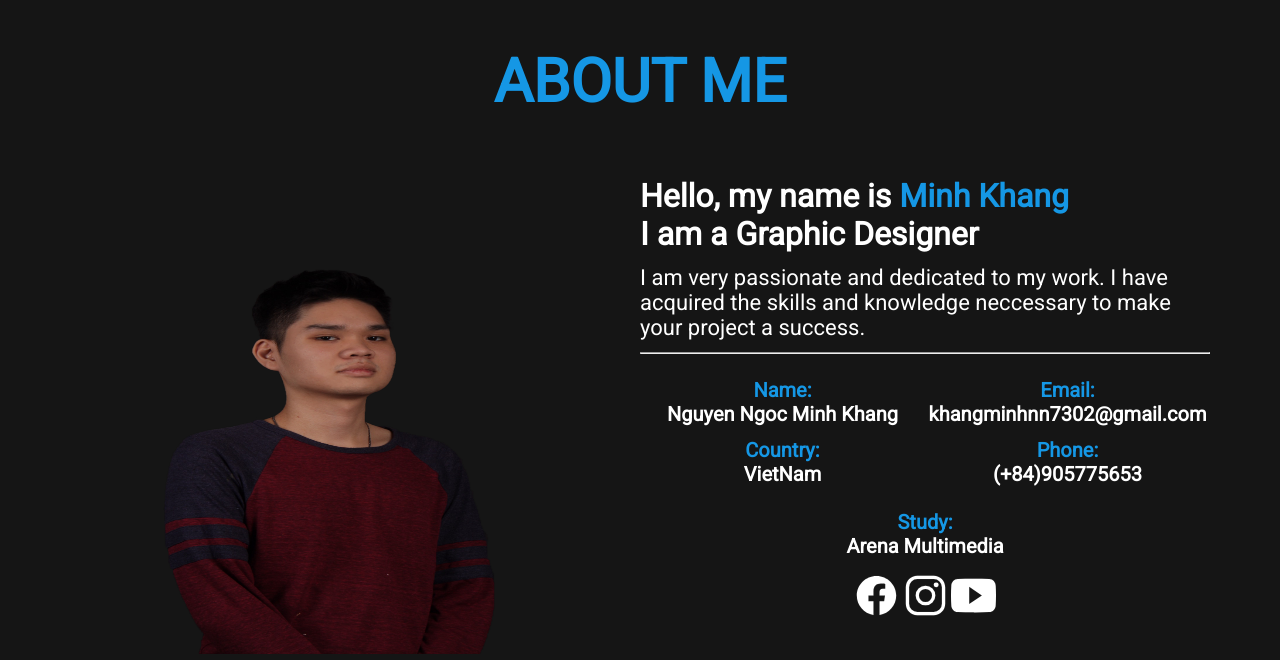
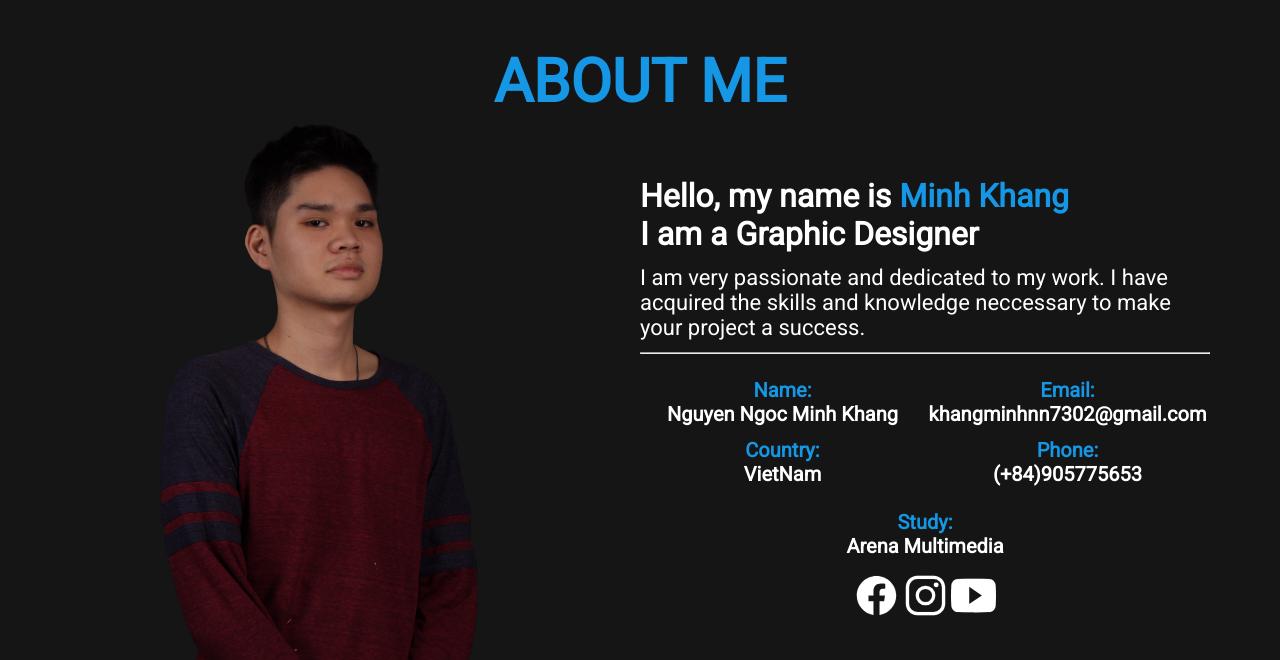
Before and after one commit to khangminhnn/khangminhnn123, a plain HTML site: page index.html in a window 1280 px wide. Shown: the part 802-1462 px from the top of the page. Drawn offline with nearby package versions, Linux system fonts and the light colour scheme.

Commit message:
Update style.css

```diff
--- a/css/style.css
+++ b/css/style.css
@@ -97,10 +97,9 @@ header{
 	position: relative;
 }
 .avatar img{
-	height: 500px;
-	width: 500px;
+	height:90%;
 	position: absolute;
-	bottom: 18%;
+	bottom: 15%;
 	overflow: hidden;
 }
 .content2{
```
